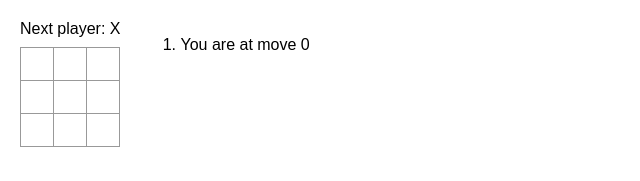
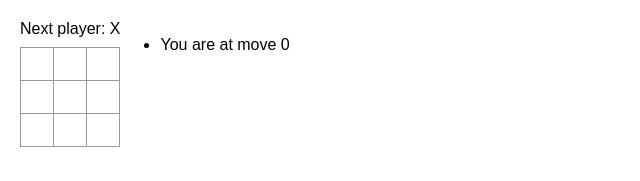
Before and after one commit to antflaherty/tic-react-toe, a React (Create React App) app: page / in a window 1280 px wide. Shown: the top 181 px of the page, without its empty margins (0-640 px from the left). Built offline with nearby package versions, Linux system fonts and the light colour scheme.

Commit message:
Use unordered list for history

```diff
--- a/src/App.js
+++ b/src/App.js
@@ -96,7 +96,7 @@ export default function Game() {
         <Grid gameState={currentGameState} onMoveMade={handleMoveMade} />
       </div>
       <div className="game-info"></div>
-      <ol>{movesHistory}</ol>
+      <ul>{movesHistory}</ul>
     </div>
   );
 }
```
